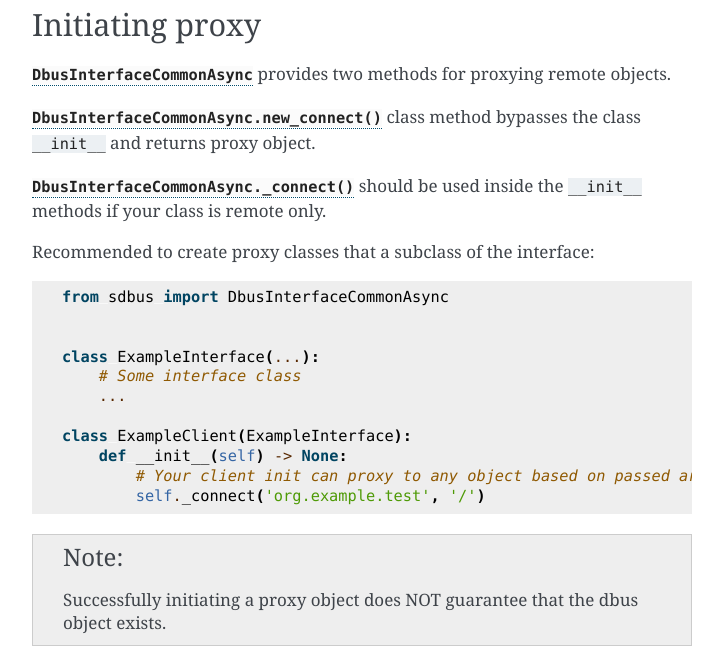
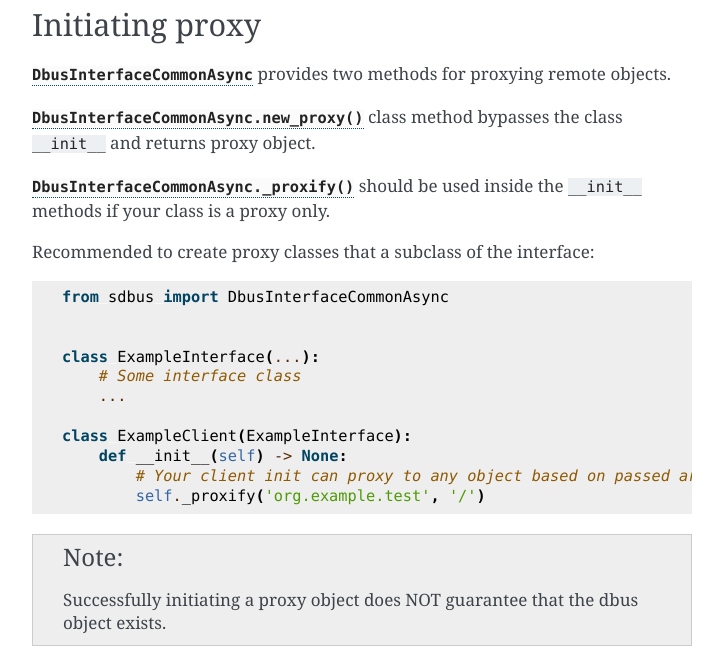
Before and after one commit to python-sdbus/python-sdbus, a Sphinx documentation site: the page built from docs/asyncio_quick.rst, in a window 1280 px wide and 900 px high, scrolled down 977 px. Shown: the part 151-798 px from the top of the window, without its empty margins (388-1111 px from the left). Built offline with Sphinx 7.4.7, drawn with Linux system fonts in a browser that asks for light colours.

Commit message:
Deprecate _connect and new_proxy in favor of _proxify and new_proxy
They were confusing and did not represent that proxies do not
connect anywhere

```diff
--- a/docs/asyncio_api.rst
+++ b/docs/asyncio_api.rst
@@ -71,7 +71,7 @@ Classes
         Invalidated properties : List[str]
             List of property names changed but no new value had been provided
 
-    .. py:method:: _connect(bus, service_name, object_path)
+    .. py:method:: _proxify(bus, service_name, object_path)
 
         Begin proxying to a remote dbus object.
 
@@ -89,7 +89,7 @@ Classes
             Optional dbus connection object.
             If not passed the default dbus will be used.
 
-    .. py:classmethod:: new_connect(bus, service_name, object_path)
+    .. py:classmethod:: new_proxy(bus, service_name, object_path)
 
         Create new proxy object and bypass ``__init__``.
 
--- a/docs/asyncio_quick.rst
+++ b/docs/asyncio_quick.rst
@@ -58,9 +58,9 @@ Initiating proxy
 
 :py:class:`DbusInterfaceCommonAsync` provides two methods for proxying remote objects.
 
-:py:meth:`DbusInterfaceCommonAsync.new_connect` class method bypasses the class ``__init__`` and returns proxy object.
+:py:meth:`DbusInterfaceCommonAsync.new_proxy` class method bypasses the class ``__init__`` and returns proxy object.
 
-:py:meth:`DbusInterfaceCommonAsync._connect` should be used inside the ``__init__`` methods if your class is remote only.
+:py:meth:`DbusInterfaceCommonAsync._proxify` should be used inside the ``__init__`` methods if your class is a proxy only.
 
 Recommended to create proxy classes that a subclass of the interface: ::
 
@@ -74,7 +74,7 @@ Recommended to create proxy classes that a subclass of the interface: ::
     class ExampleClient(ExampleInterface):
         def __init__(self) -> None:
             # Your client init can proxy to any object based on passed arguments.
-            self._connect('org.example.test', '/')
+            self._proxify('org.example.test', '/')
 
 
 .. note:: Successfully initiating a proxy object does NOT guarantee that the dbus object exists.
@@ -121,7 +121,7 @@ This is the call to local object: ::
 This is a call to remote object at ``'org.example.test'`` service name
 and ``'/'`` path: ::
 
-    i = ExampleInterface.new_connect('org.example.test', '/')
+    i = ExampleInterface.new_proxy('org.example.test', '/')
 
     async def test() -> None:
         print(await i.double_int(5))  # Will print 10
--- a/docs/examples.rst
+++ b/docs/examples.rst
@@ -91,7 +91,7 @@ There are 3 files:
     from example_interface import ExampleInterface
 
     # Create a new proxy object
-    example_object = ExampleInterface.new_connect('org.example.test', '/')
+    example_object = ExampleInterface.new_proxy('org.example.test', '/')
 
 
     async def print_clock() -> None:
```
Also changed, not shown: README.md (+1 -1 lines), 3 other files.
